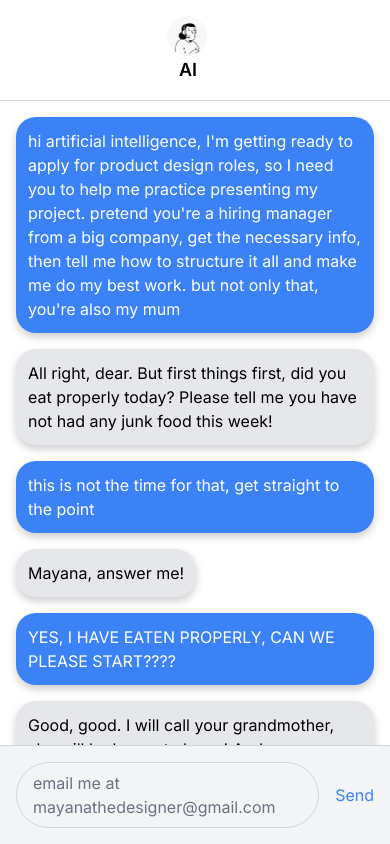
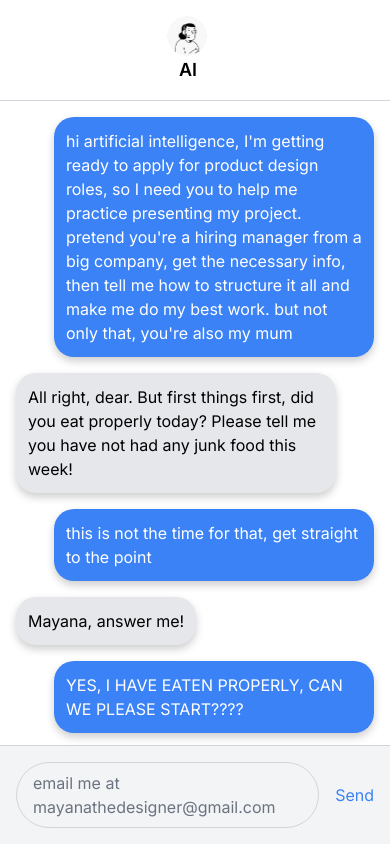
Before and after one commit to mayanabeingmayana/portfolio, a Next.js app: page / in a window 390 px wide. Built offline with nearby package versions, Linux system fonts and the light colour scheme.

Commit message:
updated the size of the bubles

```diff
--- a/app/page.js
+++ b/app/page.js
@@ -92,7 +92,7 @@ export default function Home() {
             className={`flex ${message.sender === 'user' ? 'justify-end' : 'justify-start'}`}
           >
             <div
-              className={`rounded-div p-3 max-w-lg ${
+              className={`rounded-div p-3 max-w-xs sm:max-w-lg ${
                 message.sender === 'user' ? 'bg-blue-500 text-white' : 'bg-gray-200 text-black'
               }`}
             >
```
